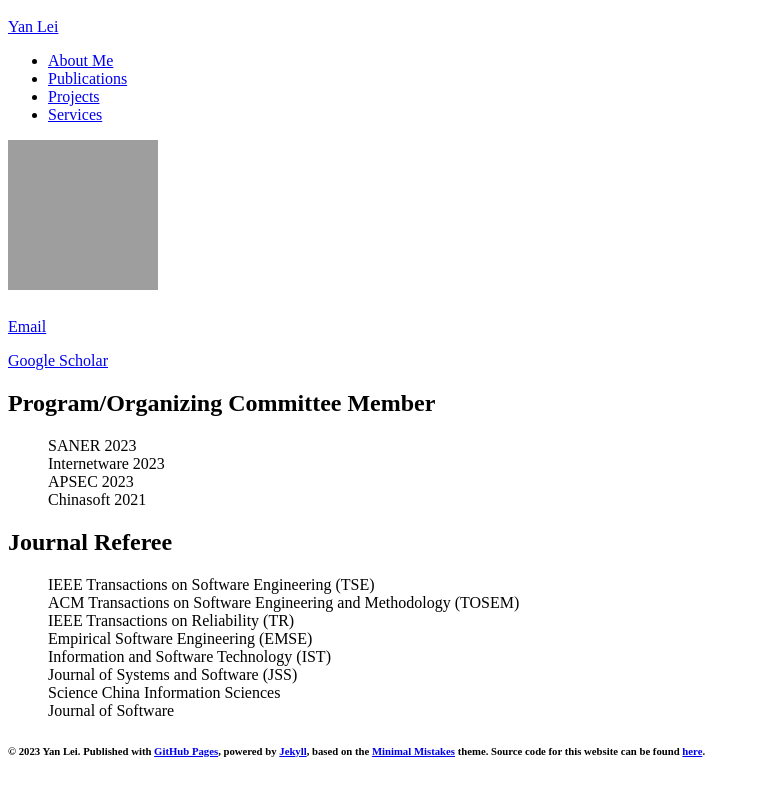
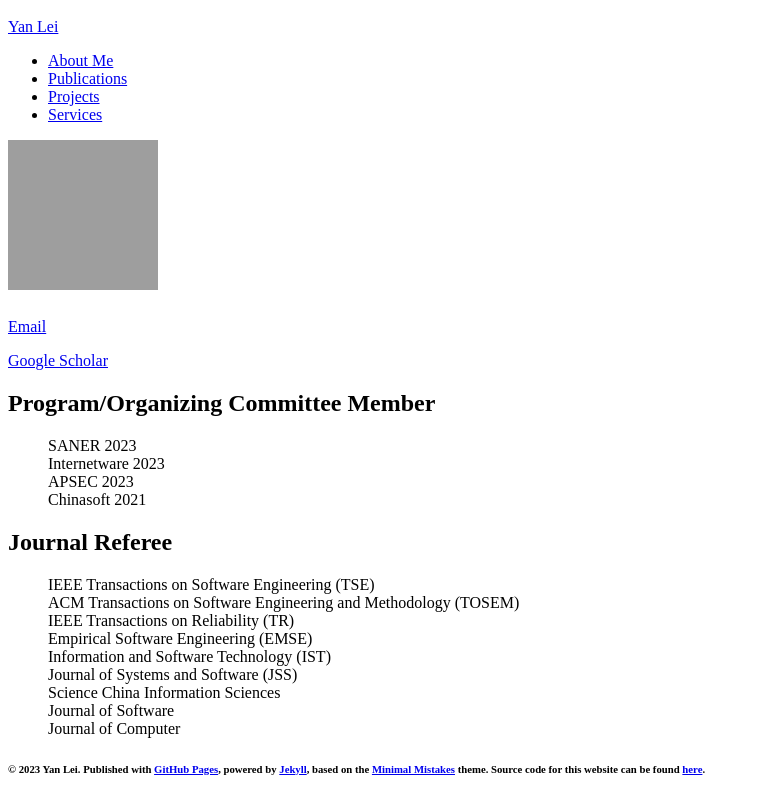
Before and after one commit to yanlei-cs/yanlei-cs.github.io, a Jekyll site: the page built from services.md, in a window 1280 px wide. Shown: the part 108-908 px from the top of the page, without its empty margins (0-760 px from the left). Built offline with Jekyll 4.4.1, drawn with Linux system fonts in a browser that asks for light colours; nearby versions of some CDN libraries; comment, search, counter and statistics services are not loaded.

Commit message:
Update services.md

```diff
--- a/services.md
+++ b/services.md
@@ -22,4 +22,5 @@ title: Services
 <LI>Journal of Systems and Software (JSS)</LI>
 <LI>Science China Information Sciences</LI>
 <LI>Journal of Software</LI>
+<LI>Journal of Computer</LI>
 </UL>
```
